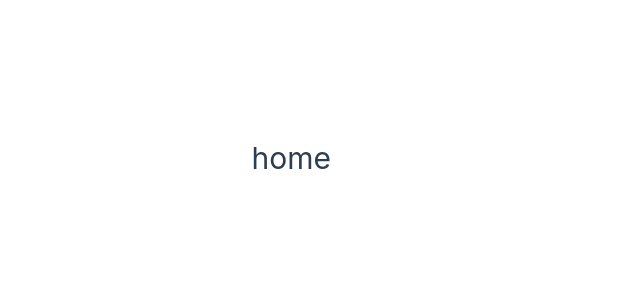
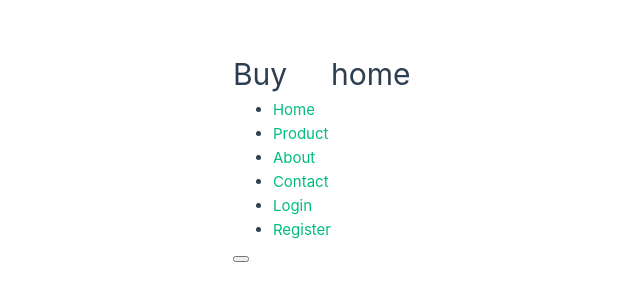
Before and after one commit to ibimina/buy, a Vue app: page / in a window 1280 px wide. Shown: the part 242-542 px from the top of the page, without its empty margins (309-949 px from the left). Built offline with nearby package versions, Linux system fonts and the light colour scheme.

Commit message:
docs: home page component

```diff
--- a/src/views/HomeView.vue
+++ b/src/views/HomeView.vue
@@ -1,7 +1,10 @@
 <script setup lang="ts">
+import LandingNavbar from '@/components/LandingNavbar.vue';
+
 </script>
 
 <template>
+  <LandingNavbar/>
   <main>
    <h1>home</h1>
   </main>
```
